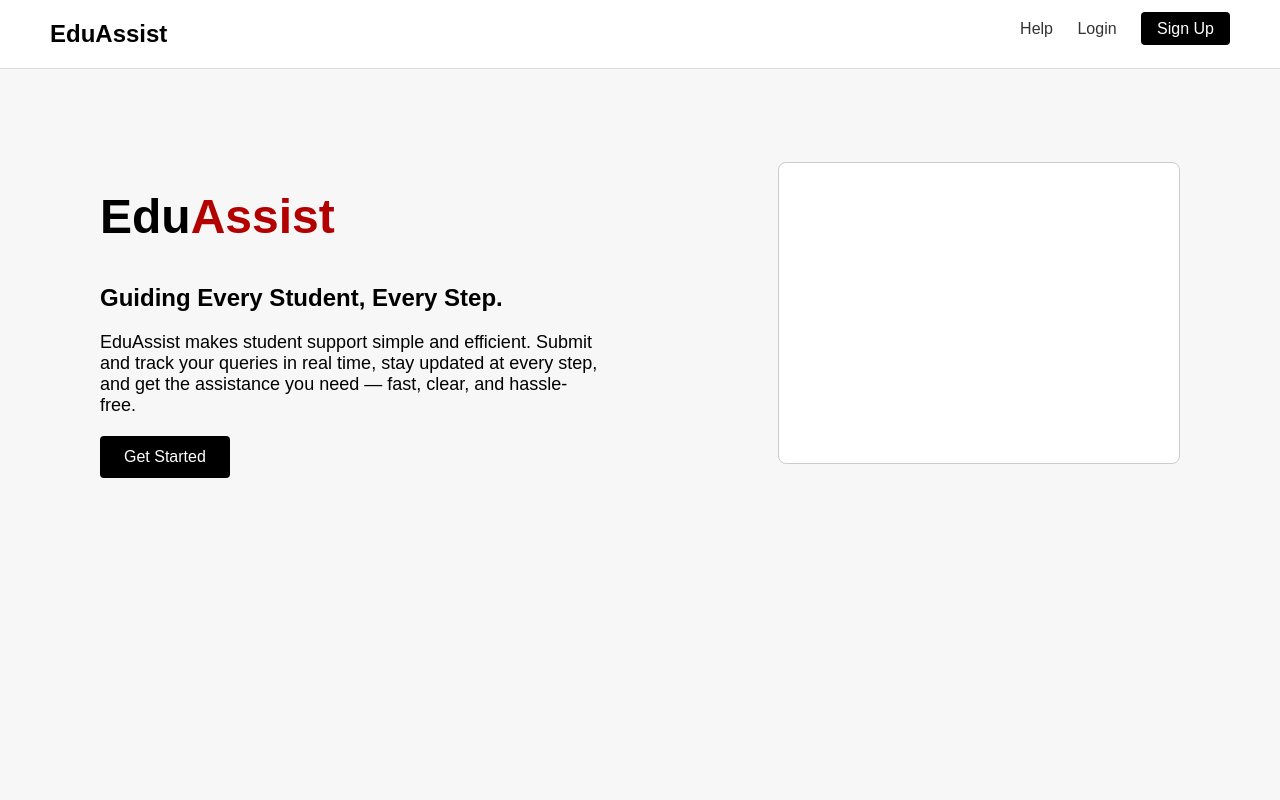
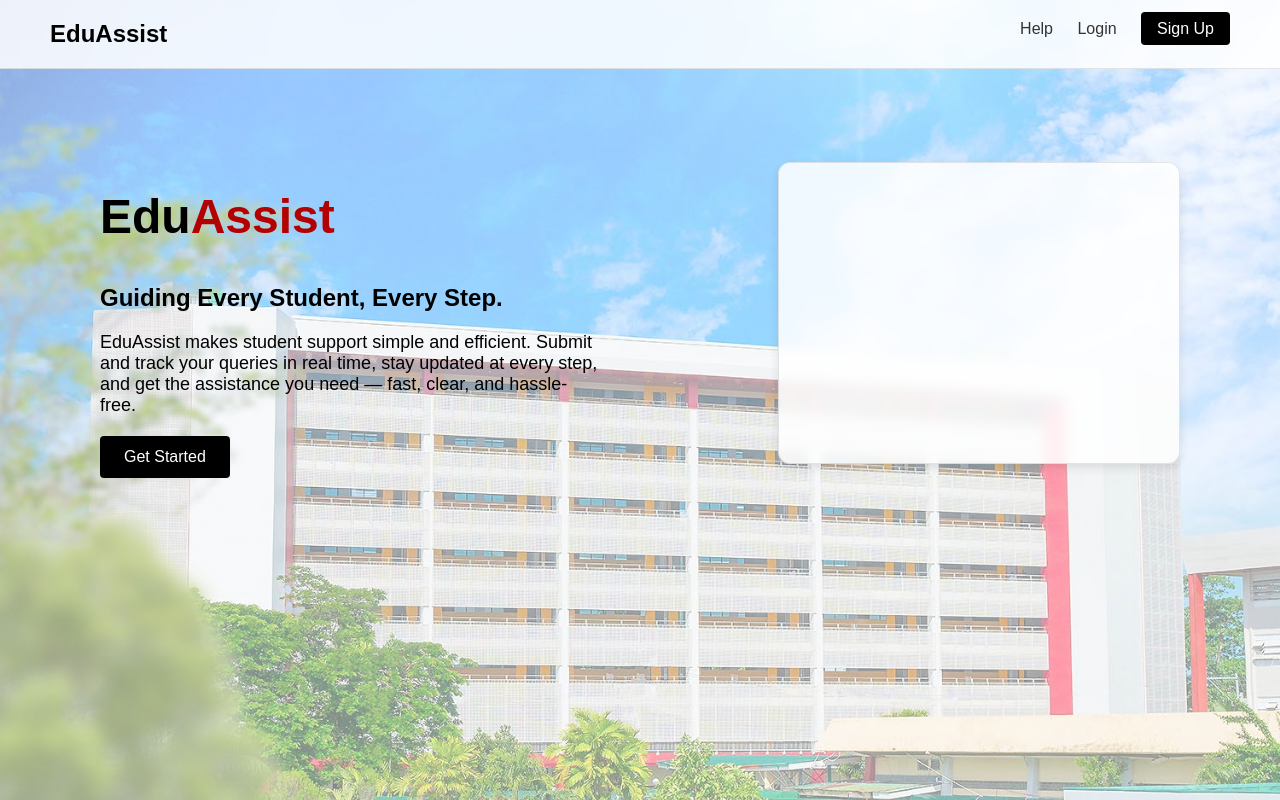
Before and after one commit to Tharzzzs/Student-Helpdesk-Query-System, a Django app: page / in a window 1280 px wide. Run offline with Django 5.2, Linux system fonts and the light colour scheme.

Commit message:
Updated background image and updated login/register UI

```diff
--- a/pos_project/static/pos_app/css/landing.css
+++ b/pos_project/static/pos_app/css/landing.css
@@ -1,15 +1,21 @@
 body {
   font-family: Arial, sans-serif;
   margin: 0;
-  background: #f7f7f7;
+  background:
+    linear-gradient(rgba(255, 255, 255, 0.5), rgba(255, 255, 255, 0.5)),
+    url("../images/background.jpg") no-repeat center center fixed;
+  background-size: cover;
+  background-attachment: fixed;
 }
 
+/* Header */
 header {
   display: flex;
   justify-content: space-between;
   padding: 20px 50px;
-  background: #fff;
-  border-bottom: 1px solid #ddd;
+  background: rgba(255, 255, 255, 0.85);
+  border-bottom: 1px solid rgba(0, 0, 0, 0.1);
+  backdrop-filter: blur(6px);
 }
 
 header .logo {
@@ -28,8 +34,14 @@ nav a {
   background: black;
   color: white;
   border-radius: 4px;
+  transition: background 0.3s;
 }
 
+.signup-btn:hover {
+  background: #b30000;
+}
+
+/* Main Content */
 main {
   display: flex;
   align-items: center;
@@ -61,12 +73,21 @@ main {
   color: white;
   text-decoration: none;
   border-radius: 4px;
+  transition: background 0.3s, transform 0.2s;
 }
 
+.get-started:hover {
+  background: #b30000;
+  transform: translateY(-2px);
+}
+
+/* Right preview box */
 .right .preview-box {
   width: 400px;
   height: 300px;
-  background: #fff;
-  border: 1px solid #ccc;
-  border-radius: 8px;
+  background: rgba(255, 255, 255, 0.85);
+  border: 1px solid rgba(0, 0, 0, 0.1);
+  border-radius: 12px;
+  box-shadow: 0 4px 10px rgba(0, 0, 0, 0.1);
+  backdrop-filter: blur(6px);
 }
--- a/pos_project/static/pos_app/css/login.css
+++ b/pos_project/static/pos_app/css/login.css
@@ -1,6 +1,6 @@
 body {
   font-family: Arial, sans-serif;
-  background-color: #f7f7f7;
+  background: linear-gradient(to bottom right, #fafafa, #f0f0f0);
   display: flex;
   justify-content: center;
   align-items: center;
@@ -12,7 +12,7 @@ body {
   background-color: #fff;
   padding: 40px;
   border-radius: 10px;
-  box-shadow: 0 0 10px rgba(0, 0, 0, 0.1);
+  box-shadow: 0 6px 20px rgba(0, 0, 0, 0.15);
   width: 350px;
   text-align: center;
 }
@@ -48,6 +48,7 @@ button {
   cursor: pointer;
   font-weight: bold;
   margin-top: 10px;
+  transition: background 0.3s, transform 0.2s;
 }
 
 button:hover {
--- a/pos_project/static/pos_app/css/register.css
+++ b/pos_project/static/pos_app/css/register.css
@@ -1,6 +1,6 @@
 body {
   font-family: Arial, sans-serif;
-  background-color: #f7f7f7;
+  background: linear-gradient(to bottom right, #fafafa, #f0f0f0);
   display: flex;
   justify-content: center;
   align-items: center;
@@ -12,7 +12,7 @@ body {
   background-color: #fff;
   padding: 40px;
   border-radius: 10px;
-  box-shadow: 0 0 10px rgba(0, 0, 0, 0.1);
+  box-shadow: 0 0 10px rgba(0, 0, 0, 0.15);
   width: 370px;
   text-align: center;
 }
@@ -50,6 +50,7 @@ button {
   cursor: pointer;
   font-weight: bold;
   margin-top: 10px;
+  transition: background 0.3s, transform 0.2s;
 }
 
 button:hover {
```
Also changed, not shown: pos_project/static/pos_app/images/background.jpg (added).
